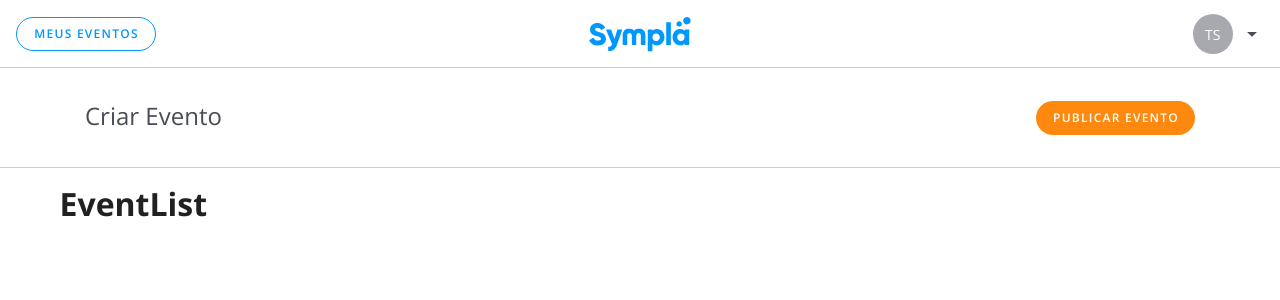
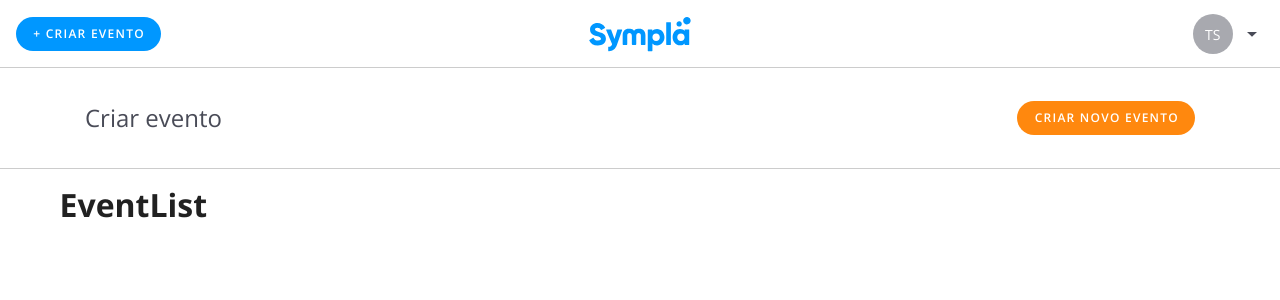
Before and after one commit to luizmacfilho/sympla-create-event, a Vue app: page /events in a window 1280 px wide. Shown: the top 300 px of the page. Built offline with nearby package versions, Linux system fonts and the light colour scheme; what vue-the-mask would draw is missing.

Commit message:
extension bar

```diff
--- a/src/App.vue
+++ b/src/App.vue
@@ -3,22 +3,13 @@
     <v-app-bar
       app
       flat
-      extended
       color="white"
       class="app__bar"
       height="68"
-      extension-height="100"
     >
-      <EventsBtn />
+      <component :is="app.headerButtonName"></component>
       <img class="app__bar__logo" src="./assets/logo.svg"/>
       <UserInfo />
-
-      <template v-slot:extension>
-        <div class="app__bar__extension">
-          <span class="app__bar__extension__title">Criar Evento</span>
-          <PublishEventBtn />
-        </div>
-      </template>
     </v-app-bar>
     <v-content>
       <router-view/>
@@ -32,13 +23,22 @@ import { Component } from 'vue-property-decorator';
 import EventsBtn from '@/components/EventsBtn.vue';
 import UserInfo from '@/components/UserInfo.vue';
 import PublishEventBtn from '@/components/PublishEventBtn.vue';
+import { instance, Application } from '@/app/Application';
 
 @Component({
   components: {
     EventsBtn, UserInfo, PublishEventBtn,
   },
 })
-export default class App extends Vue {}
+export default class App extends Vue {
+
+  public app: Application;
+
+  constructor() {
+    super();
+    this.app = instance;
+  }
+}
 </script>
 <style lang="scss">
 * {
@@ -60,24 +60,6 @@ export default class App extends Vue {}
       left: 50%;
       transform: translateX(-50%);
     }
-
-    &__extension {
-      width: 1110px;
-      display: flex;
-      margin: auto;
-      justify-content: space-between;
-
-      &__title {
-        height: 30px;
-        line-height: 1.25;
-        font-size: 24px;
-        color: #494b57
-      }
-    }
-
-    .v-toolbar__extension {
-      border-bottom: 1px solid #ccc;
-    }
   }
 }
 </style>
--- /dev/null
+++ b/src/app/Application.ts
@@ -0,0 +1,18 @@
+/**
+ * Application options interface
+ */
+export interface IApplication {
+  headerButtonName: string;
+}
+
+/**
+ * Class to control application options
+ */
+export class Application implements IApplication {
+  public headerButtonName: string = 'AddEventBtn';
+}
+
+/**
+ * Singleton instance of Application class
+ */
+export const instance: Application = new Application();
--- /dev/null
+++ b/src/components/AddEventBtn.vue
@@ -0,0 +1,36 @@
+<template>
+  <v-btn
+    class="add-events-btn"
+    rounded
+    dark
+    elevation="0"
+    height="34"
+    :color="color"
+    to="/add-event"
+    >
+    {{ label }}
+  </v-btn>
+</template>
+
+<script lang="ts">
+import Vue from 'vue';
+import { Component, Prop } from 'vue-property-decorator';
+
+@Component
+export default class AddEventBtn extends Vue {
+
+  @Prop({ type: String, default: '+ criar evento' }) public label!: string;
+  @Prop({ type: String, default: 'primary' }) public color!: string;
+}
+</script>
+
+<style lang="scss">
+.add-events-btn {
+  .v-btn__content {
+    height: 18px;
+    font-size: 12px;
+    font-weight: 600;
+    line-height: 1.5;
+  }
+}
+</style>
--- a/src/components/EventsBtn.vue
+++ b/src/components/EventsBtn.vue
@@ -4,7 +4,9 @@
     rounded
     outlined
     height="34"
-    color="primary">
+    color="primary"
+    to="/events"
+    >
     Meus eventos
   </v-btn>
 </template>
--- /dev/null
+++ b/src/components/PageBar.vue
@@ -0,0 +1,32 @@
+<template>
+  <div class="page-bar">
+    <div class="page-bar__content">
+      <slot></slot>
+    </div>
+  </div>
+</template>
+
+<style lang="scss">
+.page-bar {
+  background: white;
+  border-bottom: 1px solid #ccc;
+
+  &__content {
+    width: 100%;
+    max-width: 1110px;
+    margin: auto;
+    height: 100px;
+    background: white;
+    display: flex;
+    justify-content: space-between;
+    align-items: center;
+  }
+
+  &__title {
+    height: 30px;
+    line-height: 1.25;
+    font-size: 24px;
+    color: #494b57;
+  }
+}
+</style>
--- a/src/main.ts
+++ b/src/main.ts
@@ -4,8 +4,11 @@ import router from './router';
 import store from './store';
 import vuetify from './plugins/vuetify';
 import './registerServiceWorker';
+import AddEventBtn from '@/components/AddEventBtn.vue';
 
 Vue.config.productionTip = false;
+
+Vue.component('AddEventBtn', AddEventBtn);
 
 new Vue({
   router,
--- a/src/models/Event.ts
+++ /dev/null
@@ -1,2 +0,0 @@
-export class Event {
-}
--- a/src/router.ts
+++ b/src/router.ts
@@ -22,6 +22,11 @@ export default new Router({
       component: () => import(/* webpackChunkName: "event" */ './views/Event.vue'),
     },
     {
+      path: '/add-event',
+      name: 'event',
+      component: () => import(/* webpackChunkName: "event" */ './views/Event.vue'),
+    },
+    {
       path: '*',
       name: 'notFound',
       component: () => import(/* webpackChunkName: "notFound" */ './views/NotFound.vue'),
--- a/src/views/Event.vue
+++ b/src/views/Event.vue
@@ -1,6 +1,12 @@
 <template>
+  <div class="event">
+    <PageBar>
+      <span class="page-bar__title">Criar evento</span>
+      <PublishEventBtn />
+    </PageBar>
+
     <v-form>
-    <v-container class="event px-0 py-6">
+      <v-container class="event__container px-0 py-6">
         <CardEvent
           label="1. Qual é o nome do evento?"
           description="Adicione também uma imagem de divulgação com as principais informações do evento!">
@@ -131,6 +137,7 @@
             <v-col cols="2" class="d-flex">
               <v-checkbox
                 v-model="event.ticketFree"
+                :ripple="false"
                 class="custom-checkbox ma-auto pt-4"
                 hide-details
                 color="primary"
@@ -143,6 +150,7 @@
         <PublishEventBtn @click="$refs.form.validate()"/>
       </v-container>
     </v-form>
+  </div>
 </template>
 
 <script lang="ts">
@@ -150,16 +158,17 @@ import Vue from 'vue';
 import { Component } from 'vue-property-decorator';
 import PublishEventBtn from '@/components/PublishEventBtn.vue';
 import CardEvent from '@/components/CardEvent.vue';
+import PageBar from '@/components/PageBar.vue';
 import moment from 'moment';
+import { instance } from '@/app/Application';
 
 @Component({
   components: {
-    PublishEventBtn, CardEvent,
+    PublishEventBtn, CardEvent, PageBar,
   },
 })
 export default class Event extends Vue {
 
-  public events: any[] = [];
   public requiredRule: any[] = [(value: string) => !!value || 'Campo obrigatório'];
   public rules: any = {
     name: this.requiredRule,
@@ -188,7 +197,9 @@ export default class Event extends Vue {
       },
     ]),
     ticketName: this.requiredRule,
-    ticketAmount: this.requiredRule,
+    ticketAmount: this.requiredRule.concat([
+      (value: number) => value > 0 || 'Quantidade inválida',
+    ]),
     ticketPrice: [],
   };
   public event = {
@@ -203,6 +214,11 @@ export default class Event extends Vue {
     ticketFree: false,
   };
 
+  constructor() {
+    super();
+    instance.headerButtonName = 'EventsBtn';
+  }
+
   get nameCharacterLeft() {
     return 100 - this.event.name.length;
   }
@@ -215,8 +231,11 @@ export default class Event extends Vue {
 
 <style lang="scss">
 .event {
+
+  &__container {
     max-width: 1110px;
     text-align: right;
+  }
 
   &__input {
     position: relative;
--- a/src/views/EventList.vue
+++ b/src/views/EventList.vue
@@ -1,12 +1,30 @@
 <template>
-  <v-container>
-    <h1>EventList</h1>
-  </v-container>
+  <div>
+    <PageBar>
+      <span class="page-bar__title">Criar evento</span>
+      <AddEventBtn label="Criar novo evento" color="#ff880e" />
+    </PageBar>
+    <v-container>
+      <h1>EventList</h1>
+    </v-container>
+  </div>
 </template>
 
 <script lang="ts">
 import { Component, Vue } from 'vue-property-decorator';
+import { instance } from '@/app/Application';
+import PageBar from '@/components/PageBar.vue';
 
-@Component
-export default class EventList extends Vue {}
+@Component({
+  components: {
+    PageBar,
+  }
+})
+export default class EventList extends Vue {
+
+  constructor() {
+    super();
+    instance.headerButtonName = 'AddEventBtn';
+  }
+}
 </script>
```
Lines whose indentation alone changed are shown as unchanged.
